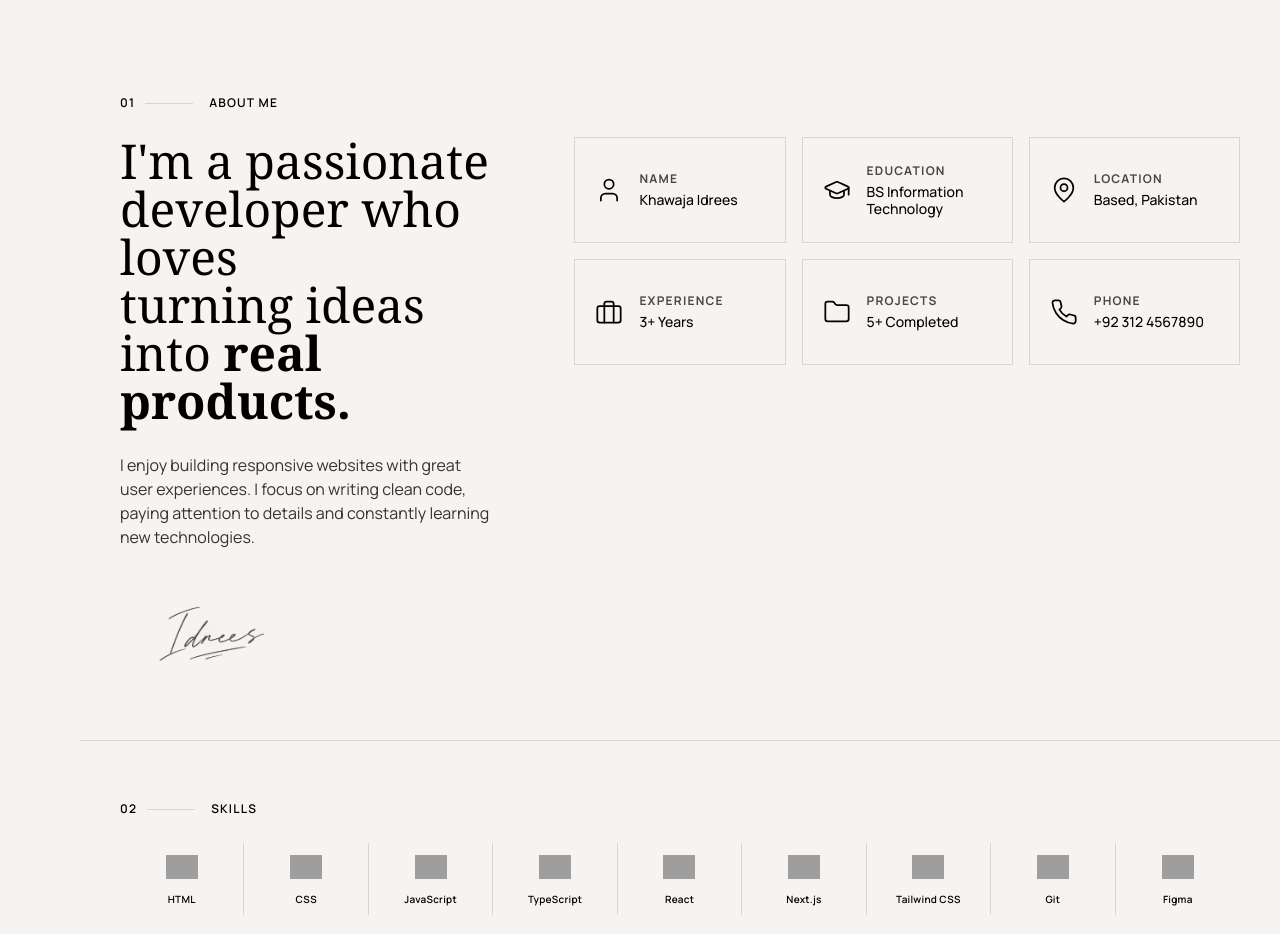
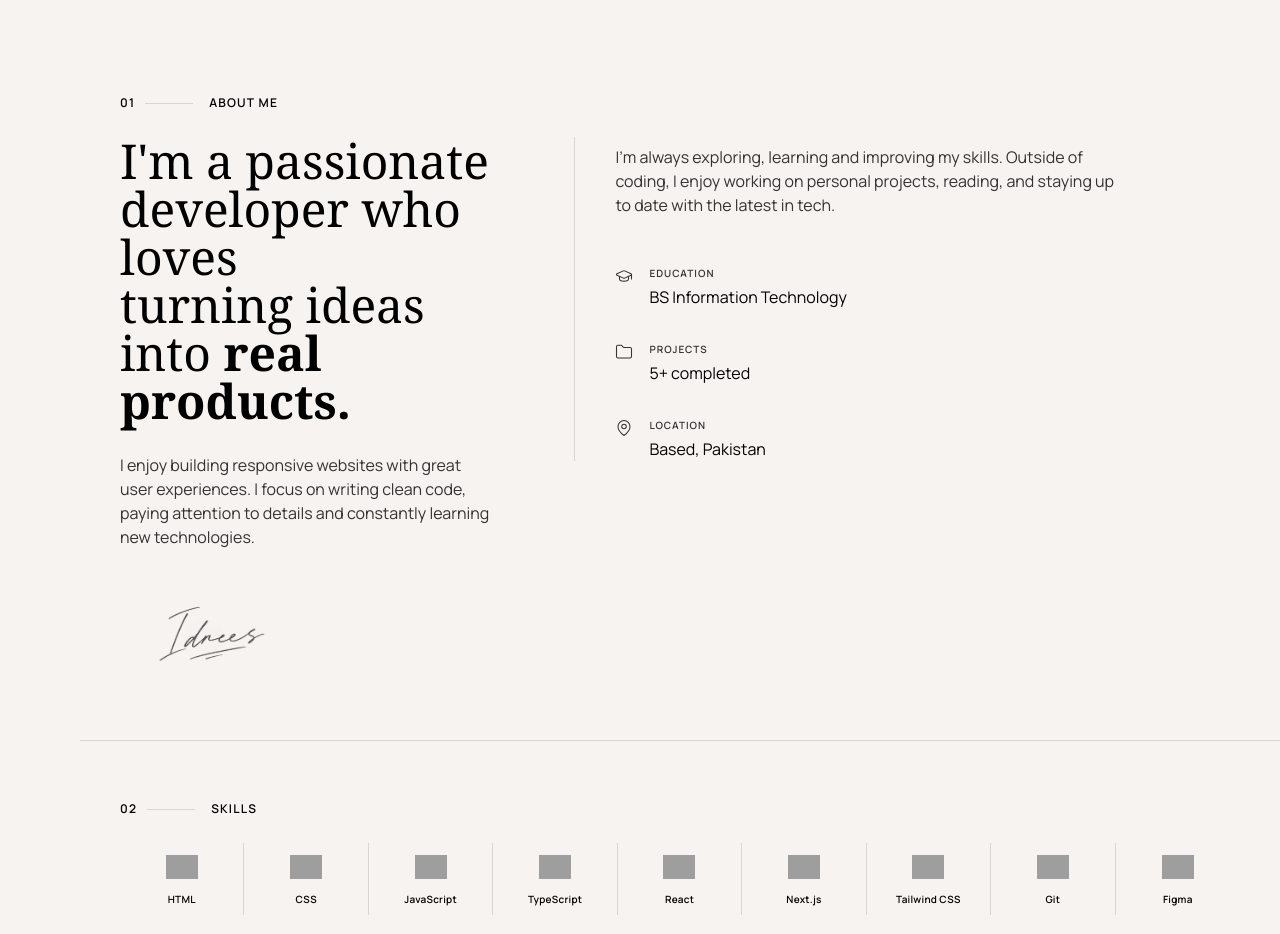
Before and after one commit to KhawajaIdrees/personal-portfolio, a Next.js app: page / in a window 1280 px wide. Shown: the part 802-1736 px from the top of the page. Built offline with nearby package versions, Linux system fonts and the light colour scheme; grey boxes are pictures that could not be loaded.

Commit message:
about section updated

```diff
--- a/components/About.tsx
+++ b/components/About.tsx
@@ -1,16 +1,13 @@
 'use client'
 
-import { User, GraduationCap, MapPin, Briefcase, Folder, Phone } from 'lucide-react'
+import { GraduationCap, MapPin, Folder } from 'lucide-react'
 import Image from 'next/image'
 
 export default function About() {
-  const infoCards = [
-    { icon: User, label: 'NAME', value: 'Khawaja Idrees' },
+  const infoRows = [
     { icon: GraduationCap, label: 'EDUCATION', value: 'BS Information Technology' },
+    { icon: Folder, label: 'PROJECTS', value: '5+ completed' },
     { icon: MapPin, label: 'LOCATION', value: 'Based, Pakistan' },
-    { icon: Briefcase, label: 'EXPERIENCE', value: '3+ Years' },
-    { icon: Folder, label: 'PROJECTS', value: '5+ Completed' },
-    { icon: Phone, label: 'PHONE', value: '+92 312 4567890' },
   ]
 
   return (
@@ -41,19 +38,24 @@ export default function About() {
           />
         </div>
 
-        <div className="grid grid-cols-3 gap-4 max-md:grid-cols-2">
-          {infoCards.map((card, i) => {
-            const Icon = card.icon
-            return (
-              <div key={i} className="flex min-h-[106px] items-center gap-4 border border-border-light px-5 py-4 transition-smooth hover:bg-white/40">
-                <Icon size={28} className="shrink-0" strokeWidth={1.5} />
-                <div>
-                  <p className="mb-1 text-xs font-bold tracking-widest opacity-70">{card.label}</p>
-                  <p className="text-sm font-medium leading-tight">{card.value}</p>
+        <div className="flex flex-col items-start pt-1 md:border-l md:border-border-light md:pl-10 md:pt-2">
+          <p className="mb-10 max-w-lg text-sm leading-[1.9] text-text-secondary md:mb-12 md:text-base">
+            I’m always exploring, learning and improving my skills. Outside of coding, I enjoy working on personal projects, reading, and staying up to date with the latest in tech.
+          </p>
+          <div className="flex w-full max-w-lg flex-col gap-7 md:gap-8">
+            {infoRows.map((row) => {
+              const Icon = row.icon
+              return (
+                <div key={row.label} className="flex items-start gap-4">
+                  <Icon size={18} className="mt-0.5 shrink-0 text-text-secondary" strokeWidth={1.4} aria-hidden="true" />
+                  <div>
+                    <p className="mb-1 text-[10px] font-semibold tracking-widest text-text-secondary">{row.label}</p>
+                    <p className="text-sm font-normal leading-relaxed md:text-base">{row.value}</p>
+                  </div>
                 </div>
-              </div>
-            )
-          })}
+              )
+            })}
+          </div>
         </div>
       </div>
     </section>
```
